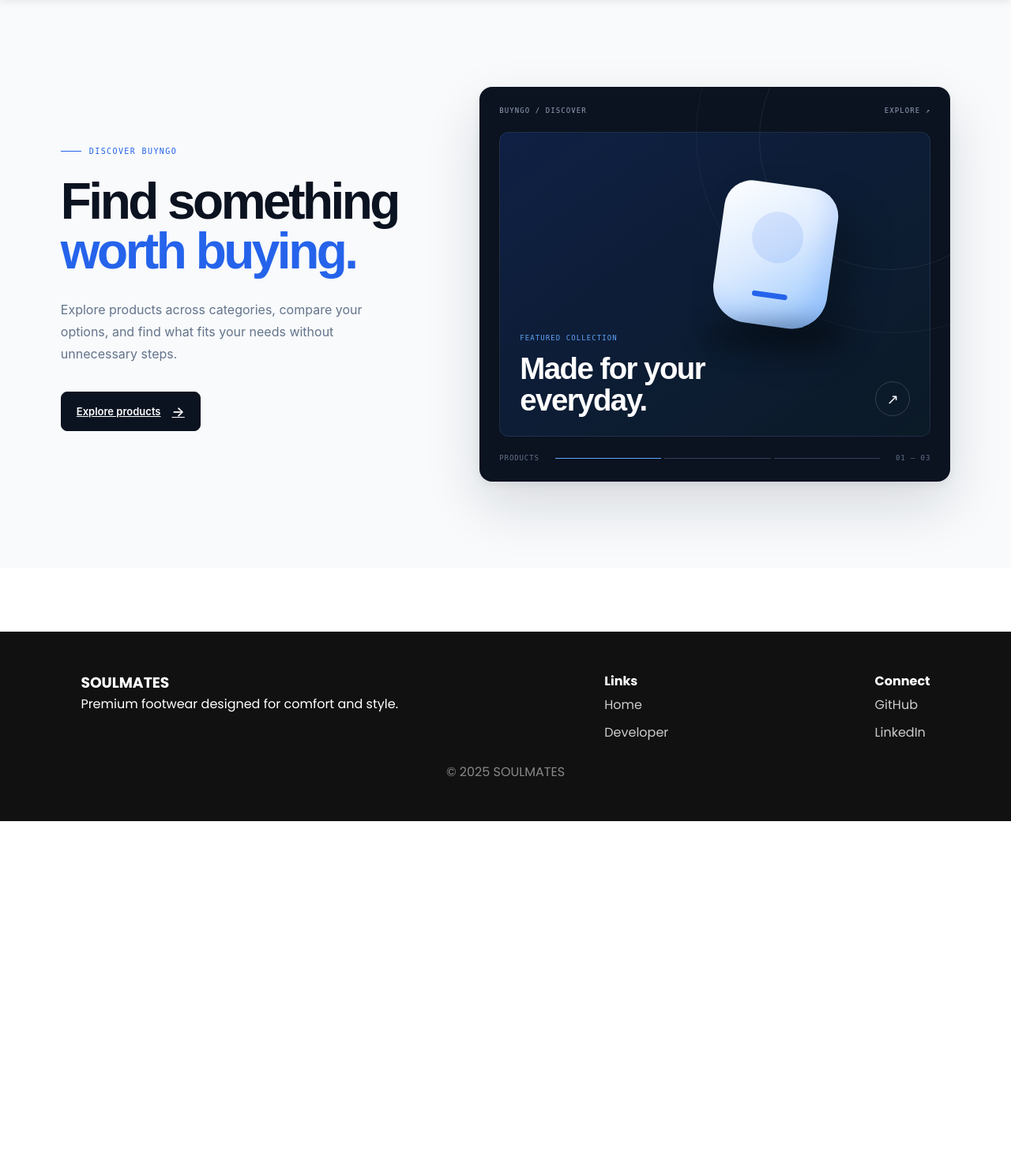
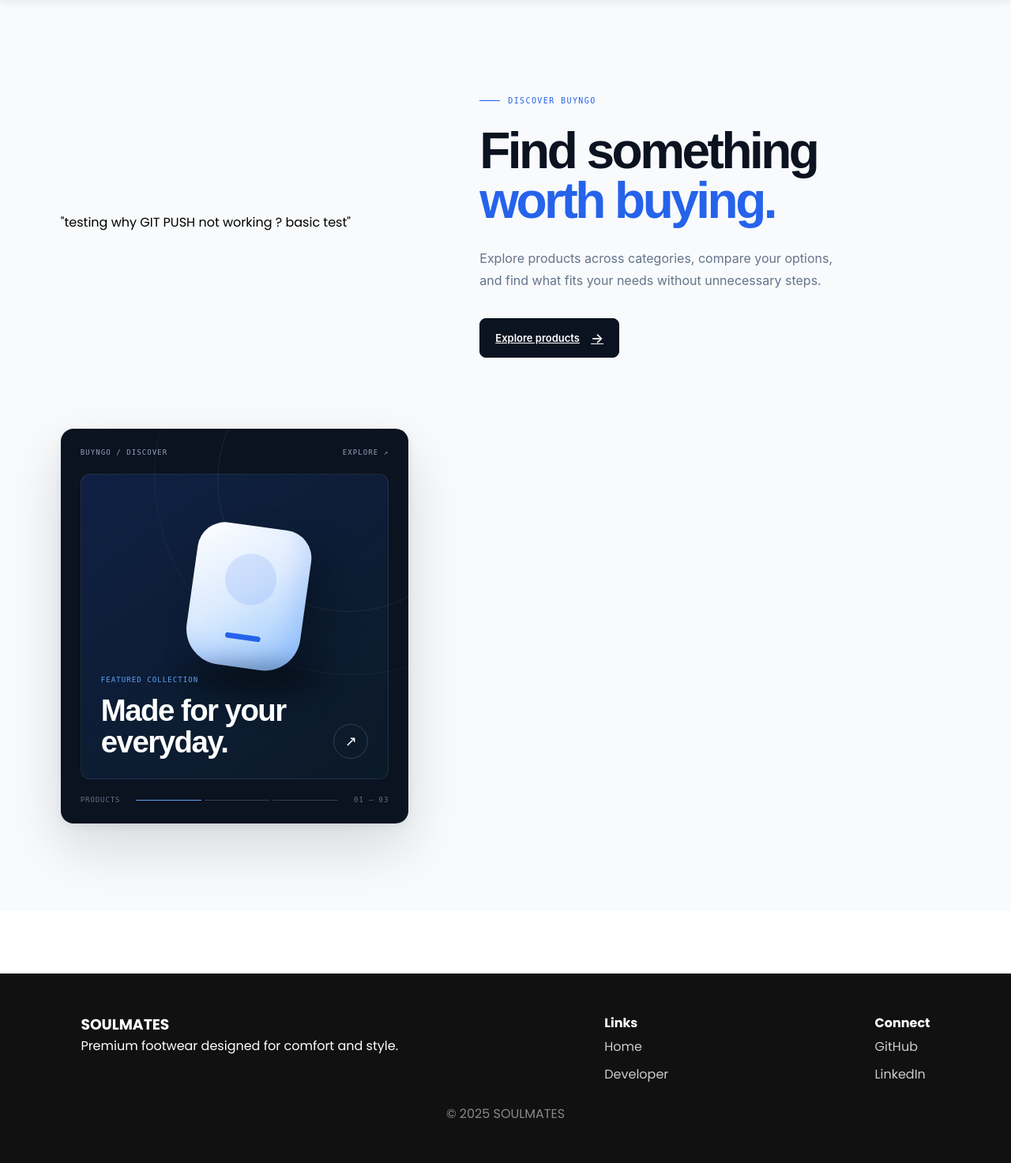
Before and after one commit to sidddhesh-dev/BuyNGo, a Django app: page /features/ in a window 1280 px wide. Shown: the part 58-1531 px from the top of the page at 79% size. Before the commit the page ends 1098 px from the top, so only its background shows below. Run offline with Django 5.2, Linux system fonts and the light colour scheme.

Commit message:
Feat : git push check

```diff
--- a/templates/home/features.html
+++ b/templates/home/features.html
@@ -6,6 +6,7 @@
 <section class="feature-section">
 
     <div class="feature-wrapper">
+        "testing why GIT PUSH not working ? basic test"
 
         <div class="feature-copy">
 
```
